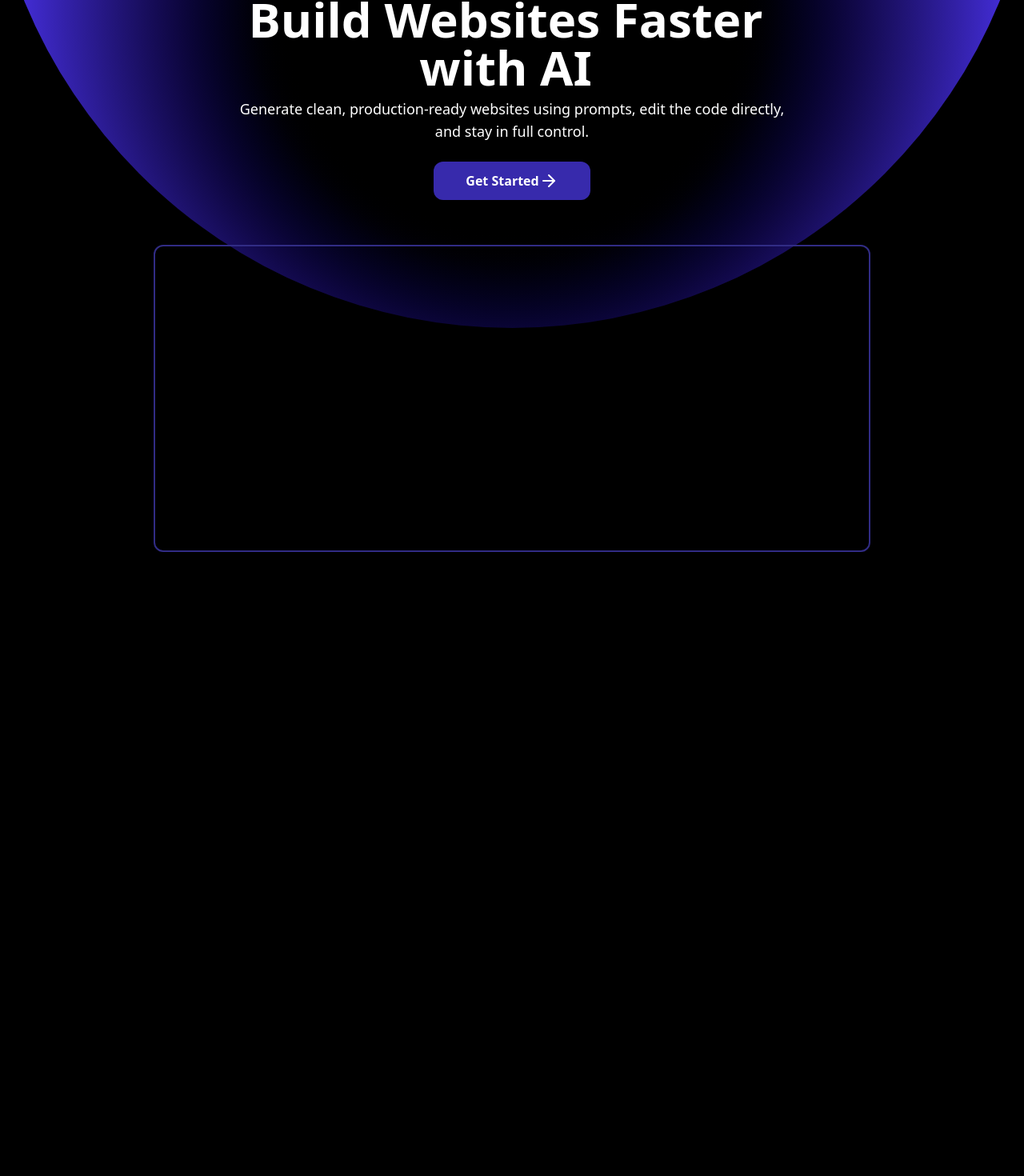
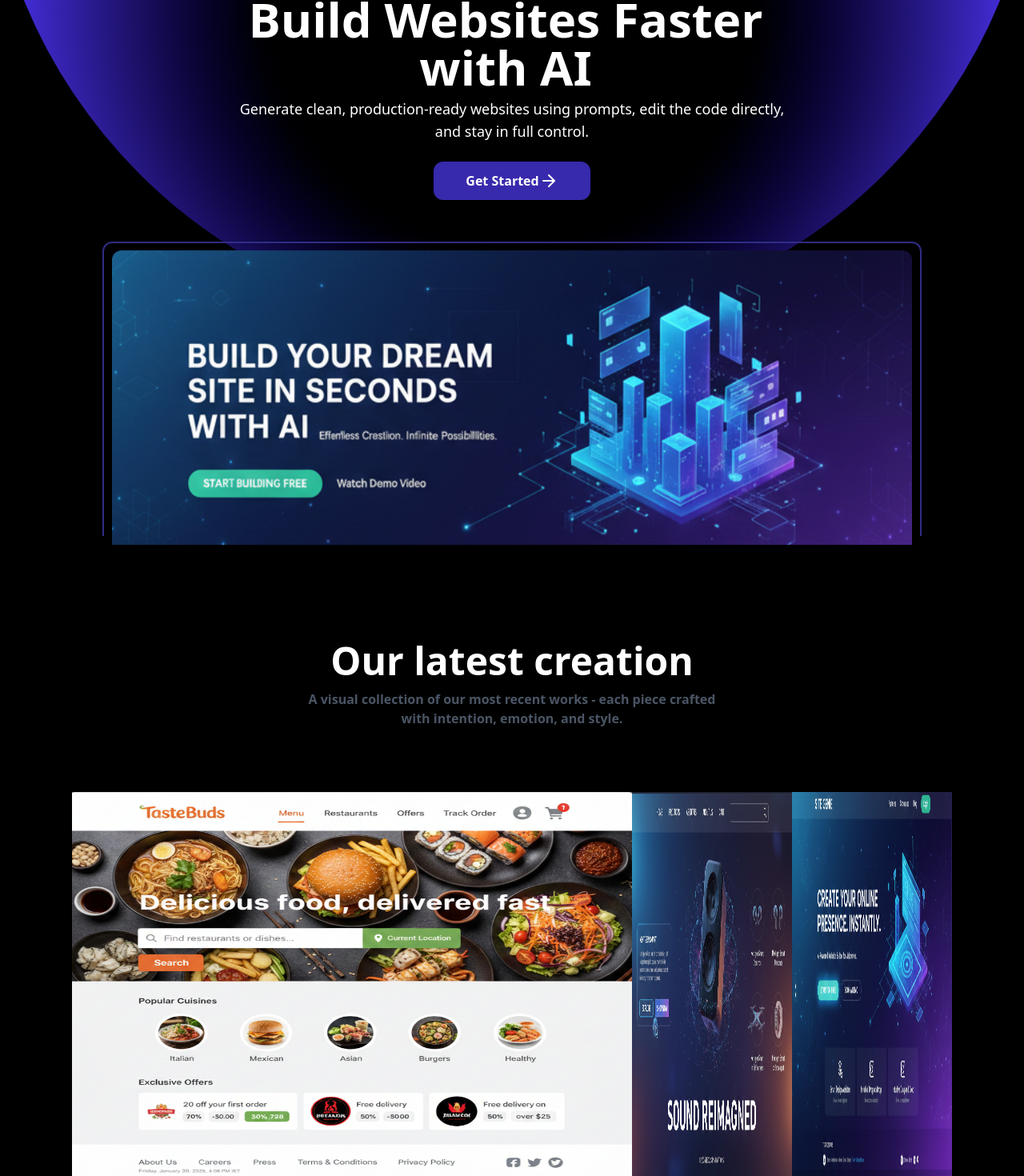
Before and after one commit to Dhruv-Suyal/AI-WebsiteBuilder, a React (Vite) app: page / in a window 1280 px wide. Shown: the part 270-1740 px from the top of the page at 80% size. Before the commit the page ends 960 px from the top, so only its background shows below. Built offline with nearby package versions, Linux system fonts and the light colour scheme.

Commit message:
design home page

```diff
--- a/src/components/home.tsx
+++ b/src/components/home.tsx
@@ -1,6 +1,11 @@
 import { Header } from "./header"
 import arrow from "../assets/arrow.svg";
-import rect from "../assets/rect.svg"
+import rect from "../assets/rect.svg";
+import theme from "../assets/theme.png";
+import foodSitePNG from "../assets/food-site.png";
+import elctroSitePNG from "../assets/elctro-site.png";
+import aiSitePng from "../assets/website-builder-site.png"
+
 export function Home(){
     return (
         <>
@@ -22,13 +27,35 @@ export function Home(){
                 </div>
             </div>
         </div>
-            <div className=" mt-14 absolute z-60 flex w-full justify-center items-center">
-                <div className=" w-4xl h-96 flex justify-center items-center rounded-xl border-2 border-indigo-900">
-                    <div className=" w-210 h-84">
-                        {/* <img src={rect} alt="" /> */}
+
+
+        <div className=" mt-10 relative z-60 flex w-screen justify-center items-center p-3">
+                <div className=" w-full p-2 lg:w-4xl xl:w-5xl h-92 pt-7 flex justify-center items-center rounded-t-xl border-2 border-b-0 border-indigo-900">
+                    <div className=" lg:w-220 xl:w-250 h-92 w-full rounded-t-xl">
+                         <img className=" w-full h-full object-fit rounded-t-xl" src={theme} alt="" />
                     </div>
                 </div>
+        </div>
+
+        <div className="ourCreation relative z-60 mt-30 flex items-center justify-center flex-col gap-3">
+            <h1 className=" font-semibold  text-5xl text-white">Our latest creation</h1>
+            <div className=" max-w-130 text-center">
+            <p className="font-semibold text-28  text-gray-600">A visual collection of our most recent works - each piece crafted with intention, emotion, and style.</p>
             </div>
+        </div>
+
+        <div className="ourCreationDiv relative mt-20 flex justify-center h-120">
+            <div className="firstCreation h-full lg:w-175 bg-amber-300">
+                <img className=" w-full h-full object-fit" src={foodSitePNG} alt="" />
+            </div>
+            <div className="2ndCreation h-full lg:w-50 bg-red-600">
+                <img className=" w-full h-full object-fit" src={elctroSitePNG} alt="" />
+            </div>
+            <div className="3rdCreation h-full lg:w-50 bg-blue-500">
+                <img className=" w-full h-full object-fill" src={aiSitePng} alt="" />
+            </div>
+
+        </div>
 
         </>
     )
```
